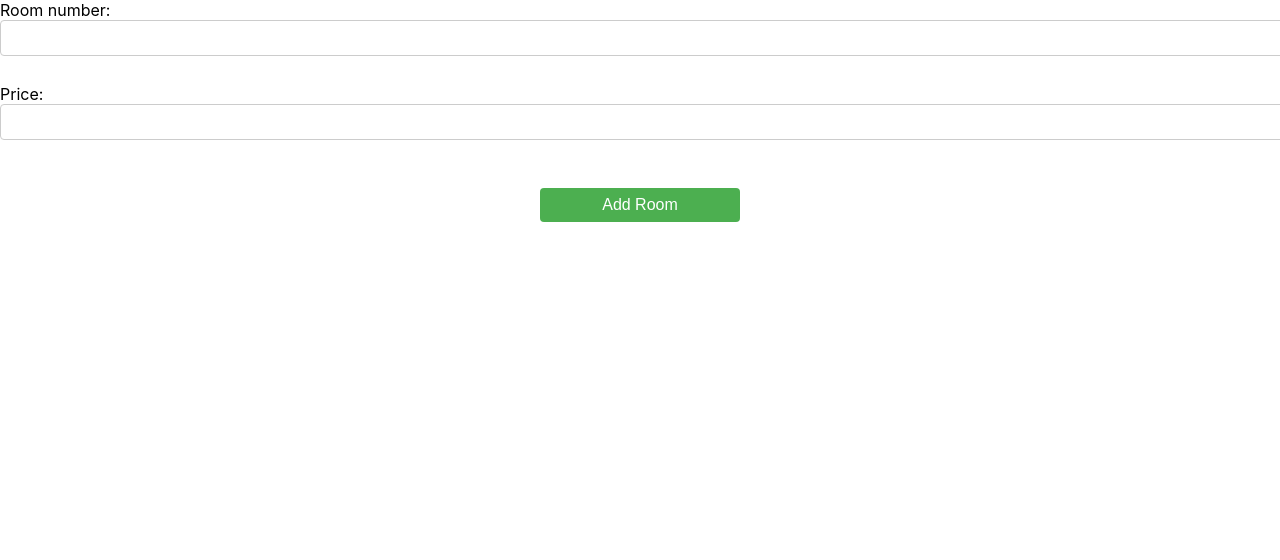
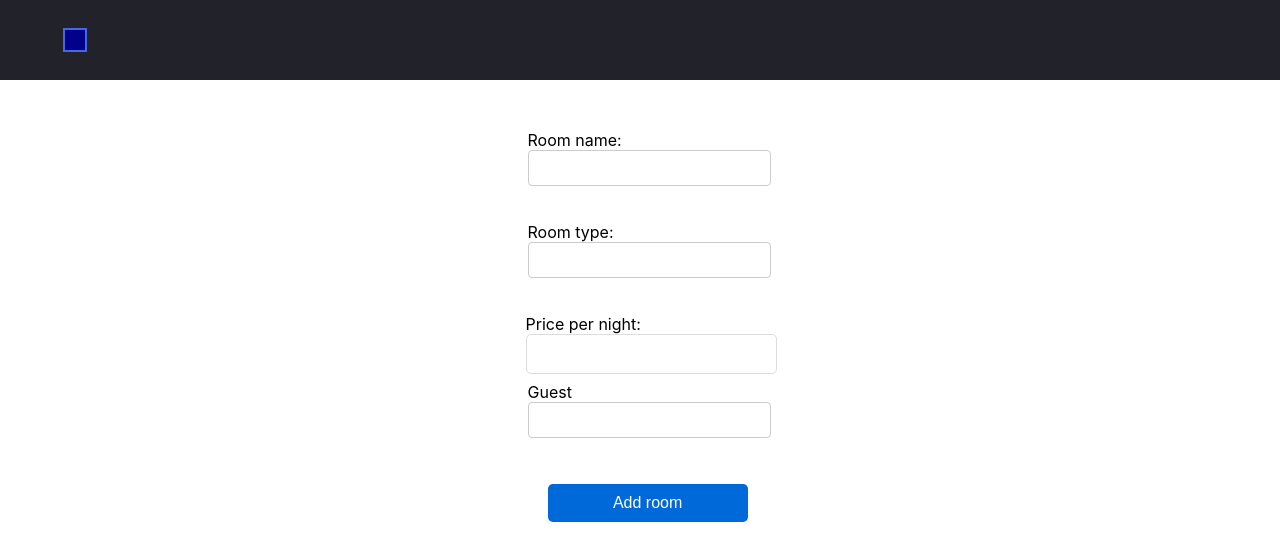
Before and after one commit to vaniprasad97/hotel_management, a React (Create React App) app: page /HotelAdminPage in a window 1280 px wide. Shown: the top 560 px of the page. Built offline with nearby package versions, Linux system fonts and the light colour scheme; no server answers.

Commit message:
-- Completed hoteladmin Page

```diff
--- a/src/Components/AddHotelAdmin.js
+++ b/src/Components/AddHotelAdmin.js
@@ -1,9 +1,8 @@
-import React, { useState, useEffect } from 'react';
-import axios from 'axios';
-import hotelAdmins from "../assets/Userdata.json"
-import Header from './Header';
-import { Link } from 'react-router-dom';
-import instance from '../axiosconfig';
+import React, { useState, useEffect } from "react";
+import hotelAdmins from "../assets/Userdata.json";
+import Header from "./Header";
+import { Link } from "react-router-dom";
+import instance from "../axiosconfig";
 
 function AddHotelAdmin() {
   const [hotels, setHotels] = useState([]);
@@ -11,46 +10,48 @@ function AddHotelAdmin() {
   const [selectedAdmin, setSelectedAdmin] = useState(null);
   console.log(hotelAdmins);
   useEffect(() => {
-    instance.get('/hotels')
-      .then(response => {
+    instance
+      .get("/hotels")
+      .then((response) => {
         setHotels(response.data);
       })
-      .catch(error => {
-        console.log('Error fetching hotels', error);
+      .catch((error) => {
+        console.log("Error fetching hotels", error);
       });
-  },
-   []);
+  }, []);
 
   const handleHotelChange = (event) => {
     setSelectedHotel(event.target.value);
     // function for handling the user input and store the data in the state selectedhotel
-  }
+  };
 
   const handleAdminChange = (event) => {
     setSelectedAdmin(event.target.value);
     //function for handling the user input and store the data in the state selectedAdmin
-  }
+  };
 
   const handleSubmit = (event) => {
     event.preventDefault();
     const data = {
-      hotelId: selectedHotel,
-      adminId: selectedAdmin
-    }
-    instance.post('/assignhotel',data)
-      .then(response => {
-        console.log('Hotel assigned successfully');
+      hotelName: selectedHotel,
+      adminId: selectedAdmin,
+    };
+    instance
+      .post("/assignhotel", data)
+      .then((response) => {
+        console.log("Hotel assigned successfully");
       })
-      .catch(error => {
-        console.log('Error assigning hotel:', error);
+      .catch((error) => {
+        console.log("Error assigning hotel:", error);
       });
     // while clicking submit function, it stores the name of hotel, admin and their corresponding id.
-  }
+  };
 
   return (
     <div>
-        <Header/>
-        <p>Back to Admin home page
+      <Header />
+      <p>
+        Back to Admin home page
         <Link to="/AdminPage" relative="path">
           Click here
         </Link>
@@ -59,16 +60,20 @@ console.log(hotelAdmins);
         <label htmlFor="hotel">Select a hotel:</label>
         <select id="hotel" name="hotel" onChange={handleHotelChange}>
           <option value="">Select a hotel</option>
-        {hotels.map(hotel => (
-          <option key={hotel.id} value={hotel.id}>{hotel.name}</option>
+          {hotels.map((hotel) => (
+            <option key={hotel.id} value={hotel.id}>
+              {hotel.name}
+            </option>
           ))}
         </select>
 
         <label htmlFor="admin">Select a hotel admin:</label>
         <select id="admin" name="admin" onChange={handleAdminChange}>
           <option value="">Select a hotel admin</option>
-        {hotelAdmins.users.map(admin => (
-          <option key={admin.id} value={admin.id}>{admin.username}</option>
+          {hotelAdmins.users.map((admin) => (
+            <option key={admin.id} value={admin.id}>
+              {admin.username}
+            </option>
           ))}
         </select>
 
--- a/src/Components/Header.js
+++ b/src/Components/Header.js
@@ -1,6 +1,7 @@
 import React from "react";
 import { useNavigate } from "react-router-dom";
-import "../Styles/Header.css";const Header = () => {
+import "../Styles/Header.css";
+const Header = () => {
   const loggedInUser = localStorage.getItem("selectedUser");
   let firstWord;
 
@@ -24,18 +25,16 @@ import "../Styles/Header.css";const Header = () => {
     <div>
       <header>
         <nav className="nav">
-          {loggedInUser && (
-            <h3 onClick={signOut}>Logout</h3>
-          )}
+          {loggedInUser && <h3 onClick={signOut}>Logout</h3>}
           <ul className="nav-items">
-            <li className="profile-pic">
-              {firstWord}
+            <li className="profile-pic">{firstWord}</li>
+            <li className="profile-name">
+              {loggedInUser && JSON.parse(loggedInUser).name}
             </li>
-            <li className="profile-name">{loggedInUser && JSON.parse(loggedInUser).name}</li>
           </ul>
         </nav>
       </header>
     </div>
   );
 };
- export default Header;
+export default Header;
--- a/src/Pages/HotelAdminPage.js
+++ b/src/Pages/HotelAdminPage.js
@@ -1,56 +1,81 @@
-import React, { useState, useEffect } from 'react';
-import instance from '../axiosconfig';
+import React, { useState } from "react";
+import instance from "../axiosconfig";
+import Header from "../Components/Header";
+import "../Styles/HotelAdminPage.css";
 
-function HotelAdminPage({ hotelId }) {
-  const [roomNumber, setRoomNumber] = useState('');
-  const [price, setPrice] = useState('');
+function HotelAdminPage() {
+  const [roomName, setRoomName] = useState("");
+  const [roomType, setRoomType] = useState("");
+  const [pricePerNight, setPricePerNight] = useState();
+  const [Guest, SetGuest] = useState("");
 
-  useEffect(() => {
-    async function fetchHotelData() {
-      try {
-        const response = await instance.get(`/assignhotel?name=${hotelId}`);
-        //  const response = await instance.get(`/assignhotel/${hotelId}`);
-         console.log(response.data);
-      } catch (error) {
-        console.error(error);
-      }
-    }
-    fetchHotelData();
-  }, [hotelId]);
+  const hotelId = JSON.parse(localStorage.getItem("UserId"));
   console.log(hotelId);
 
-  const handleSubmit = async (e) => {
-    e.preventDefault();
-    // try {
-    //   const response = await instance.post('`/rooms', {
-    //     roomNumber,
-    //     price,
-    //   });
-     try {
-      const response = await instance.post(`/rooms/${hotelId}`, {
-        roomNumber,
-        price,
+  const handleSubmit = (event) => {
+    event.preventDefault();
+    const data = {
+      roomName,
+      roomType,
+      pricePerNight,
+      hotelId,
+    };
+    instance
+      .post("/rooms", data)
+      .then((response) => {
+        console.log("room assigned successfully");
+      })
+      .catch((error) => {
+        console.log("Error adding room:", error);
       });
-      console.log(response.data);
-    } catch (error) {
-      console.error(error);
-    }
+    // by clicking the button it will pass the user inputs- roomname, roomtype, price and also passes the hotelid
+    //    of the loggedin user.
   };
 
   return (
-    <form onSubmit={handleSubmit}>
+    <div>
+      <Header />
+      <form className="Addroomform" onSubmit={handleSubmit}>
         <label>
-        Room number:
-        <input type="text" value={roomNumber} onChange={(e) => setRoomNumber(e.target.value)} />
+          Room name:
+          <input
+            type="text"
+            value={roomName}
+            onChange={(e) => setRoomName(e.target.value)}
+          />
         </label>
         <br />
         <label>
-        Price:
-        <input type="text" value={price} onChange={(e) => setPrice(e.target.value)} />
+          Room type:
+          <input
+            type="text"
+            value={roomType}
+            onChange={(e) => setRoomType(e.target.value)}
+          />
         </label>
         <br />
-      <button type="submit">Add Room</button>
+        <label>
+          Price per night:
+          <input
+            type="number"
+            value={pricePerNight}
+            onChange={(e) => setPricePerNight(e.target.value)}
+          />
+        </label>
+        <label>
+          Guest
+          <input
+            type="text"
+            value={Guest}
+            onChange={(e) => SetGuest(e.target.value)}
+          />
+        </label>
+        <br />
+        <button className="Addroom" type="submit">
+          Add room
+        </button>
       </form>
+    </div>
   );
 }
 
--- a/src/Pages/LoginPage.js
+++ b/src/Pages/LoginPage.js
@@ -26,12 +26,17 @@ function LoginPage() {
         navigate("/UserPage");
       } else if (user.type === "hoteladmin") {
         navigate("/HotelAdminPage");
+        localStorage.setItem("UserId", JSON.stringify(user.id));
+        console.log(user.id);
       }
       localStorage.setItem("selectedUser", JSON.stringify(user));
       console.log(user);
     } else {
       setError("Invalid username or password or type");
     }
+    //if the user inputted correct login credentials and type,
+    // and navigating to the appropriate page based on the user's type
+    //and also setting the user's ID in localStorage.
   };
 
   return (
--- /dev/null
+++ b/src/Styles/HotelAdminPage.css
@@ -0,0 +1,28 @@
+.Addroomform {
+    display: flex;
+    flex-direction: column;
+    align-items: center;
+    margin-top: 50px;
+    display: flex;
+    flex-direction: column;
+    align-items: center;
+    justify-content: center;
+  }
+
+
+  .Addroom
+  {
+    margin: 0;
+    position: relative;
+    left: 42%;
+    justify-content: center;
+    margin: 10px;
+    padding: 10px;
+    text-align: center;
+    background-color: #007bff;
+    color: #fff;
+    border: none;
+    border-radius: 5px;
+    cursor: pointer;
+    background-color: #0069d9;
+  }
```
Also changed, not shown: src/Components/Hotellist.js (+2 -12 lines). Lines whose indentation alone changed are shown as unchanged.
